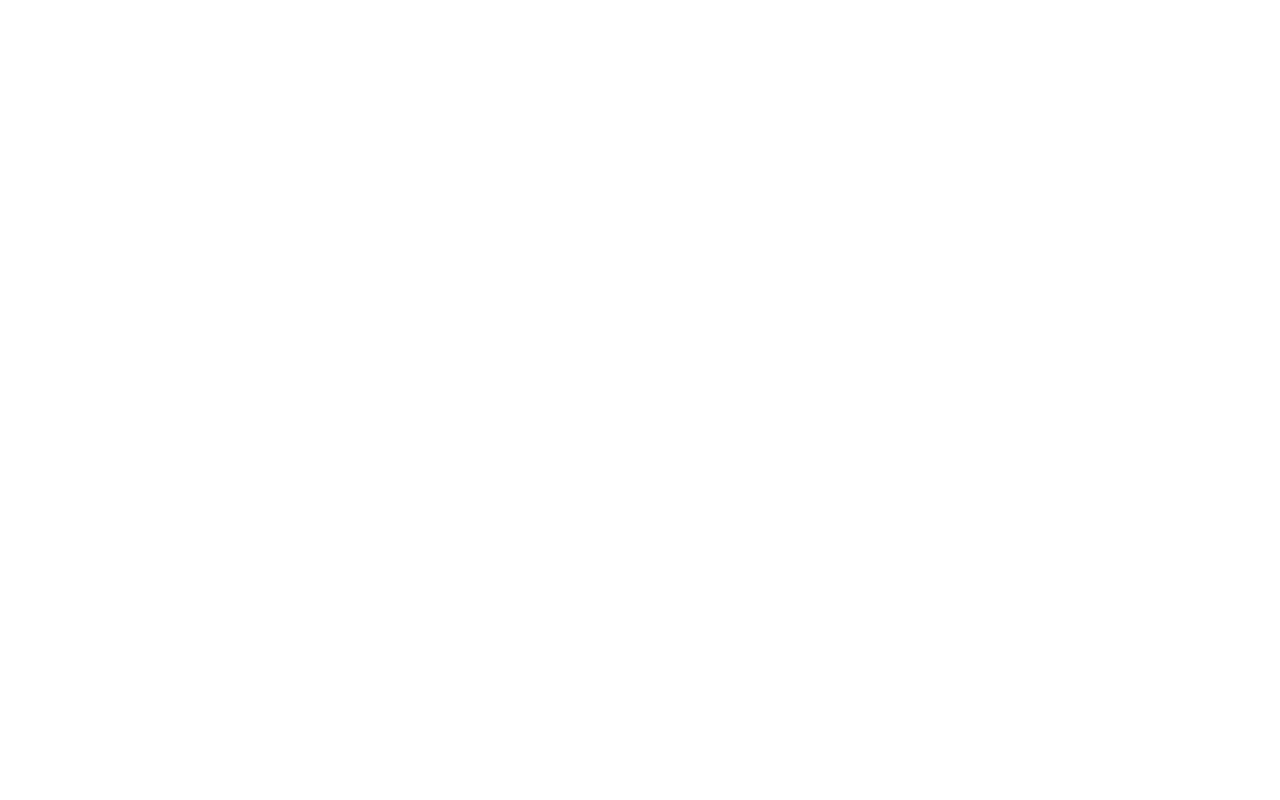
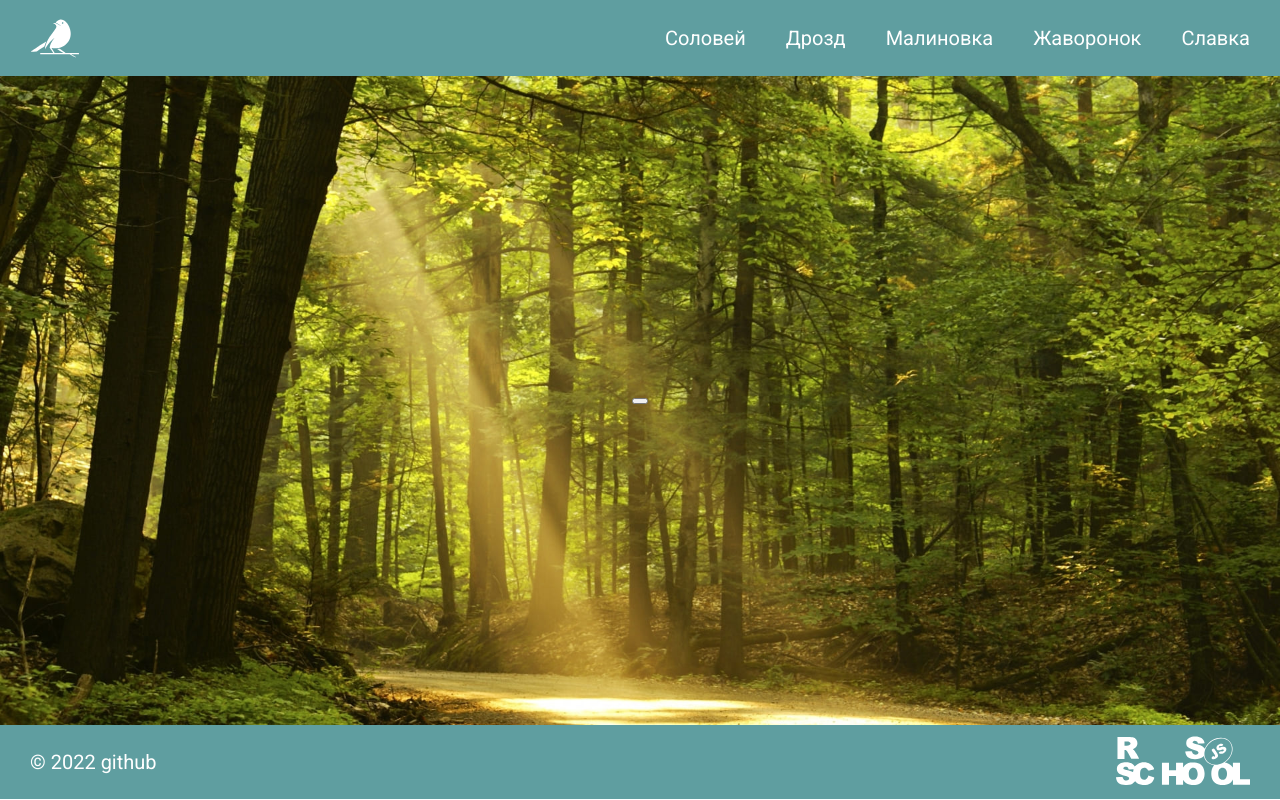
Before and after one commit to Alexa-dis/Tasks-JSFEPRESCHOOL, a plain HTML site: page js30/index.html in a window 1280 px wide. Drawn offline with Linux system fonts and the light colour scheme.

Commit message:
feat: html and css files

```diff
--- a/js30/index.html
+++ b/js30/index.html
@@ -5,8 +5,49 @@
     <meta http-equiv="X-UA-Compatible" content="IE=edge">
     <meta name="viewport" content="width=device-width, initial-scale=1.0">
     <title>Eco-sounds</title>
+    <link rel='stylesheet' href="./style.css">
 </head>
 <body>
+    <header class="header">
+        <div class="wrapper">
+            <div class="logo__wrapper">
+                <a href="/">
+                    <img class="logo" src="./assets/svg/logo.svg" alt="logo">
+                </a>
+            </div>
+            <div class="header__navigation">
+                <ul class="header__list">
+                    <li class="header__item">Соловей</li>
+                    <li class="header__item">Дрозд</li>
+                    <li class="header__item">Малиновка</li>
+                    <li class="header__item">Жаворонок</li>
+                    <li class="header__item">Славка</li>
+                </ul>
+            </div>
+        </div>
+    </header>
+    <main class="main__wrapper">
+        <button></button>
+    </main>
+    <footer class="footer">
+        <div class="wrapper">
+            <div class="footer__content">
+               <div class="github">
+                    <span>©</span>
+                    <span>2022</span>
+                    <a href="https://github.com/Alexa-dis">
+                        github
+                    </a>
+                </div>
+            </div>
+            <div class="rss">
+                <a href="https://rs.school/js-stage0/">
+                    <img class="rss_icon" src="./assets/svg/rss.svg" alt="rss">
+                </a>
+            </div>
+
+        </div>
+    </footer>
 
 </body>
 </html>
--- /dev/null
+++ b/js30/style.css
@@ -0,0 +1,88 @@
+@import url("https://fonts.googleapis.com/css2?family=Roboto:wght@400;700&display=swap");
+html,
+body {
+  margin: 0;
+  padding: 0;
+  font-family: "Roboto", sans-serif;
+  box-sizing: border-box;
+}
+header, main, footer {
+    display: block;
+}
+
+a {
+  text-decoration: none;
+  color: white;
+}
+
+.main__wrapper {
+  display: flex;
+  justify-content: center;
+  align-items: center;
+  height: calc(100vh - 151px);
+  min-height: 280px;
+  background-image: url(./assets/img/forest.jpg);
+  background-size: cover;
+}
+.header {
+  width: 100%;
+  background-color: cadetblue;
+  margin: 0 auto;
+  display: block;
+}
+.footer {
+  display: block;
+  width: 100%;
+  background-color: cadetblue;
+  margin: 0 auto;
+}
+
+.wrapper {
+  display: flex;
+  justify-content: space-between;
+  align-items: center;
+  margin: 0 auto;
+  max-width: 1440px;
+  width: calc(100% - 60px);
+  padding: 10px 0;
+}
+
+/* Header */
+
+.logo__wrapper,
+.logo {
+  width: 50px;
+  height: 50px;
+  transition: 0.3s;
+  cursor: pointer;
+}
+
+.header__navigation {
+}
+
+.header__list {
+  display: flex;
+  flex-direction: row;
+  justify-content: space-between;
+  align-items: center;
+  list-style: none;
+}
+
+.header__item {
+  color: white;
+  list-style-type: none;
+  font-size: 20px;
+  cursor: pointer;
+  padding-left: 40px;
+}
+
+/* Footer */
+
+.github {
+  font-size: 20px;
+  color: white;
+}
+
+.rss_icon {
+  height: 50px;
+}
```
